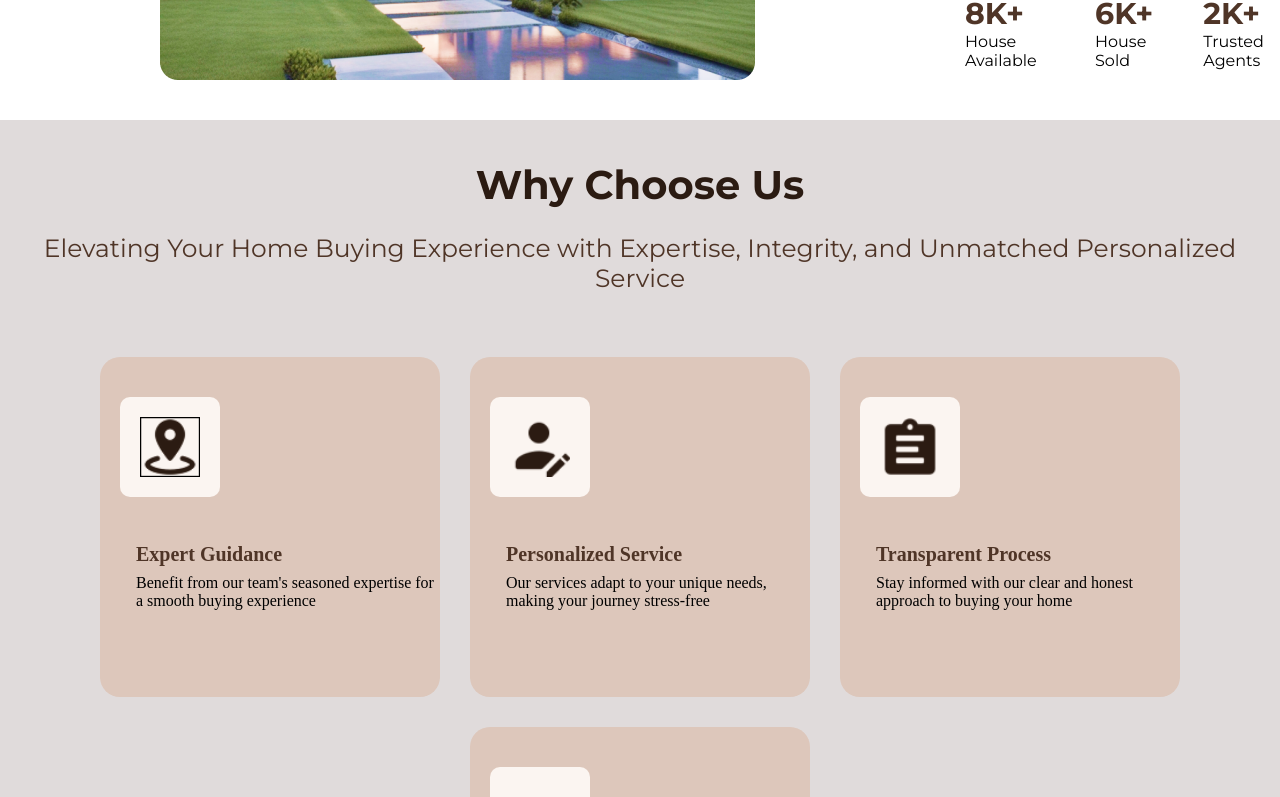
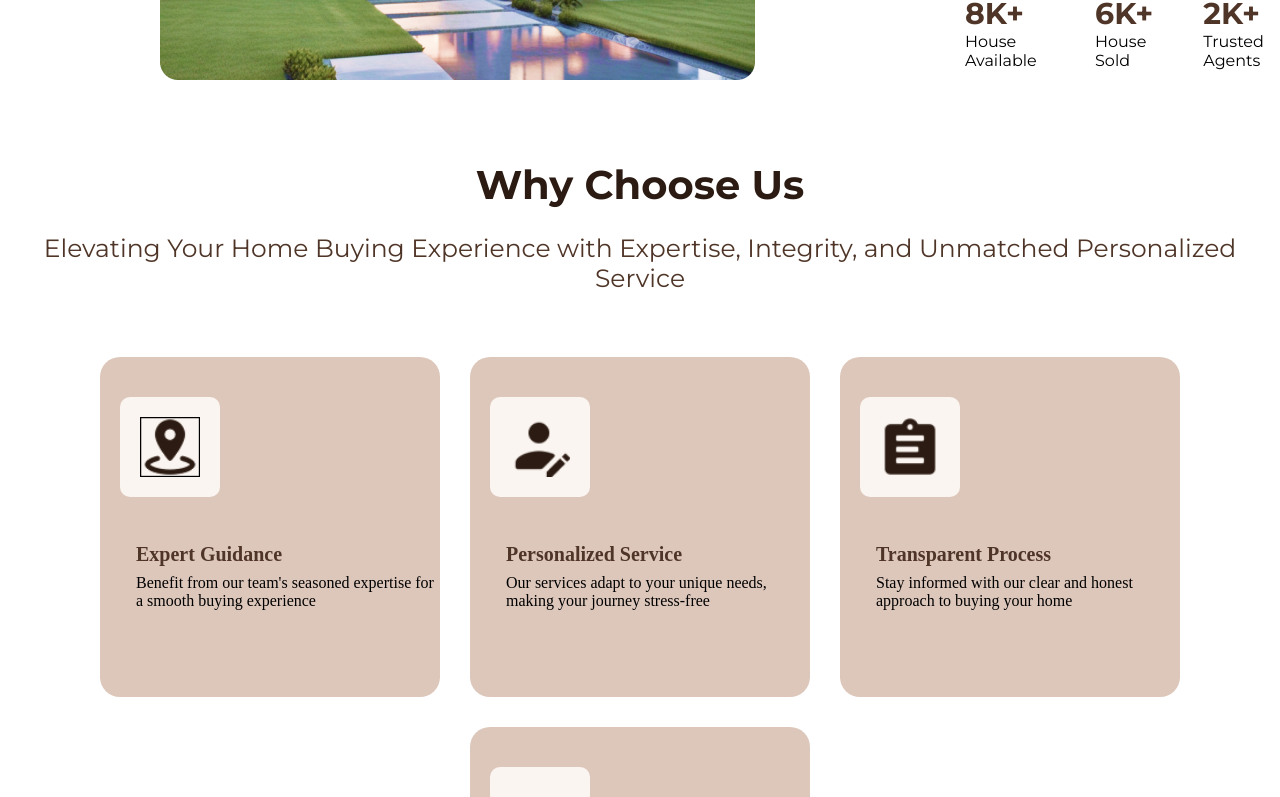
Before and after one commit to gabrieljcoutinho/Projeto-Dwello, a React (Create React App) app: page / in a window 1280 px wide. Shown: the part 1100-1897 px from the top of the page. Built offline with nearby package versions, Linux system fonts and the light colour scheme.

Commit message:
tirando gund otempórario

```diff
--- a/src/Css/WhyChoose.css
+++ b/src/Css/WhyChoose.css
@@ -1,7 +1,6 @@
 @import url("../fonts//Montserrat.css");
 
 .escolhaDeCasa {
-    background-color: #e0dbdb;
     /* Removi o height fixo para evitar que o conteúdo transborde em telas menores */
     min-height: 400px;
     padding-bottom: 50px;
```
